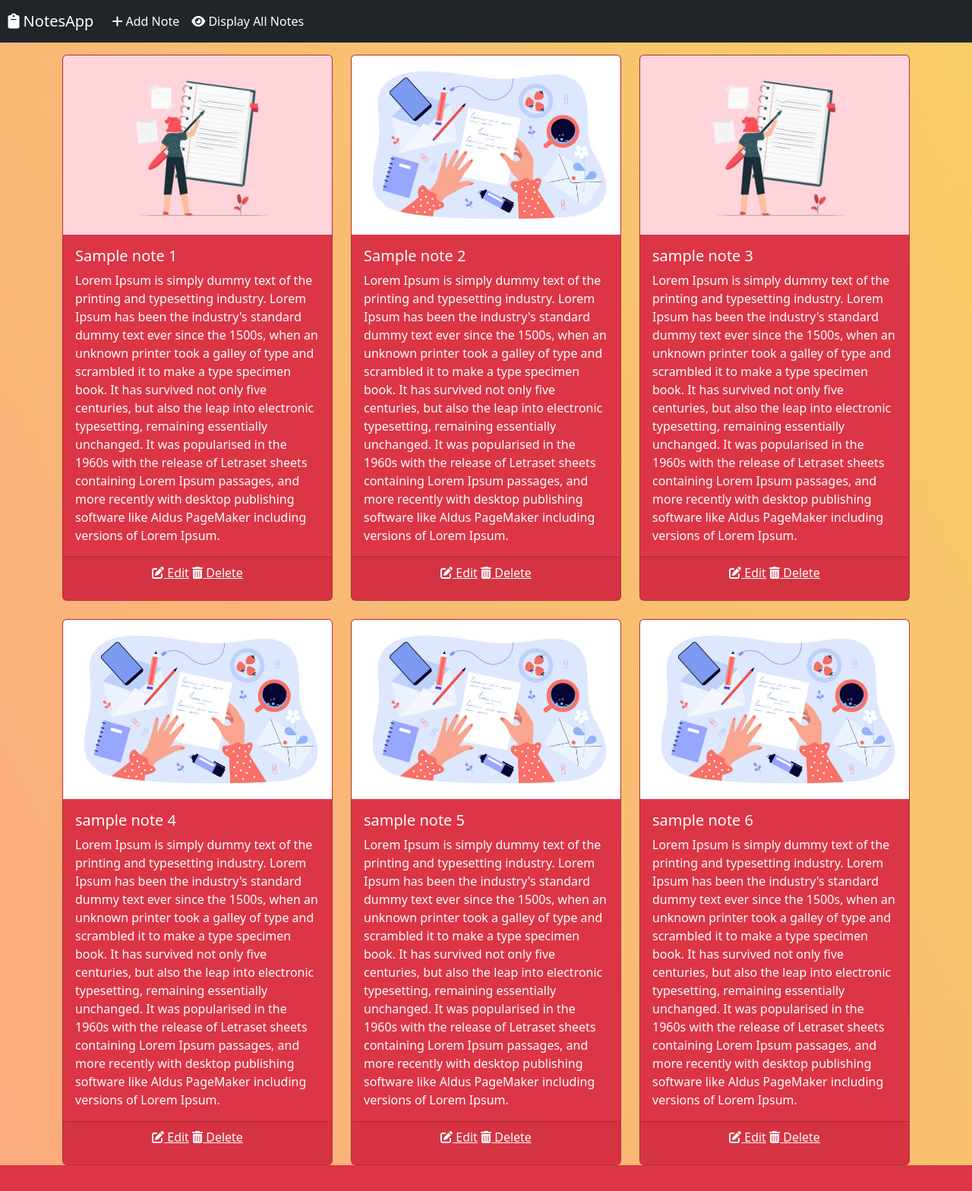
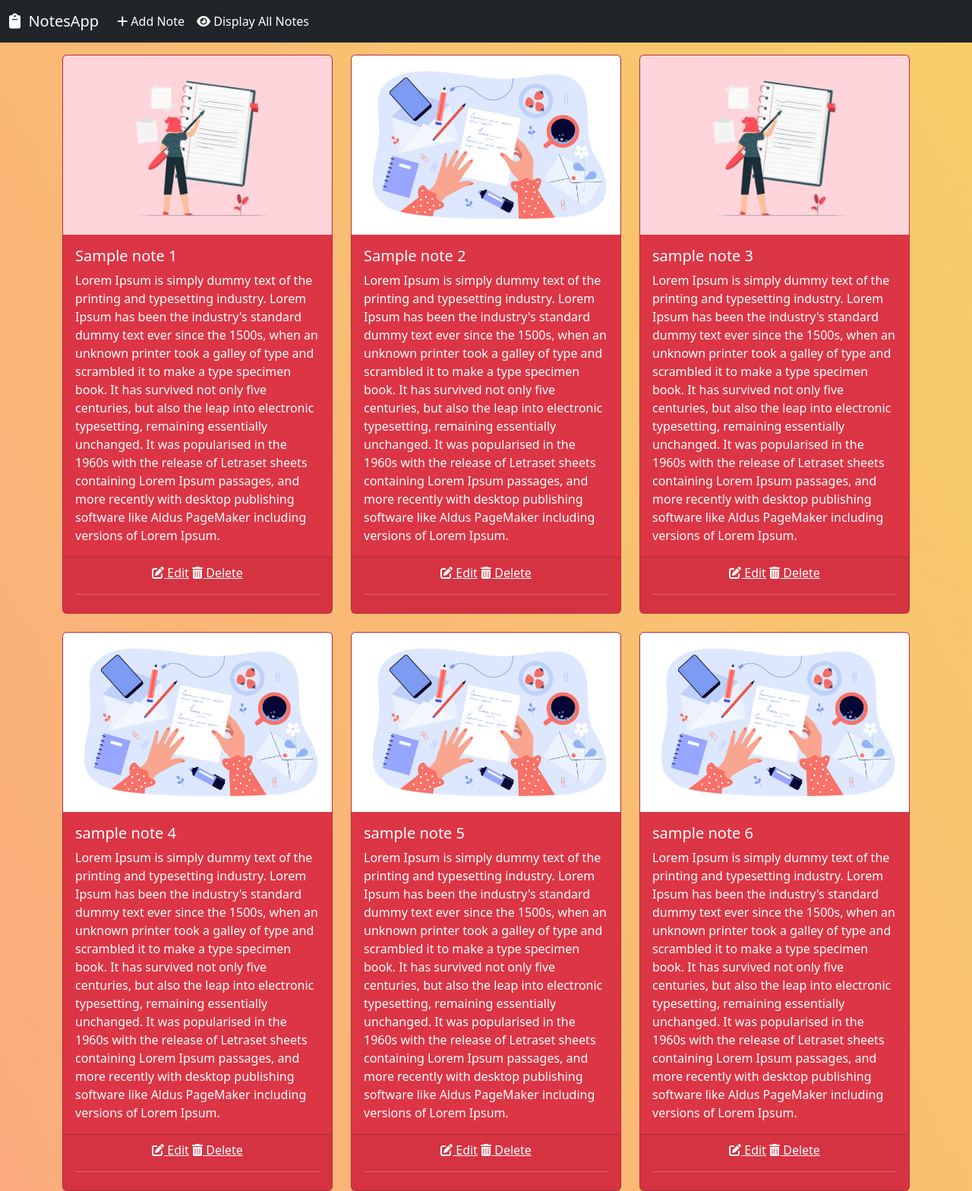
Before and after one commit to sreeragk66/NotesApp, a Django app: page /notes/display in a window 1280 px wide. Shown: the whole page at 76% size. Before the commit the page ends 1534 px from the top, so only its background shows below. Run offline with Django 4.2, Linux system fonts and the light colour scheme; data comes from the database, SQL or seed files in the repository; some libraries are stand-ins or nearby versions.

Commit message:
responsive issues fixed

```diff
--- a/NotesApp/urls.py
+++ b/NotesApp/urls.py
@@ -20,6 +20,7 @@ from django.conf.urls.static import static
 
 urlpatterns = [
     path('admin/', admin.site.urls),
+    path('',include('notes.urls')),
     path('notes/',include('notes.urls')),
 
 ] + static(settings.MEDIA_URL, document_root=settings.MEDIA_ROOT)
--- a/notes/templates/base.html
+++ b/notes/templates/base.html
@@ -1,32 +1,36 @@
-<!DOCTYPE html>
+<!doctype html>
 {%load static%}
 <html lang="en">
 <head>
     <meta charset="UTF-8">
-    <title>NotesApp</title>
-     <script src="https://kit.fontawesome.com/adcb20092d.js" crossorigin="anonymous"></script>
-    <link rel="stylesheet" href="{%static 'css/style.css'%}">
+    <meta name="viewport"
+          content="width=device-width, user-scalable=no, initial-scale=1.0, maximum-scale=1.0, minimum-scale=1.0">
+    <meta http-equiv="X-UA-Compatible" content="ie=edge">
+    <title>Document</title>
     <!-- CSS only -->
 <link href="https://cdn.jsdelivr.net/npm/bootstrap@5.2.0/dist/css/bootstrap.min.css" rel="stylesheet" integrity="sha384-gH2yIJqKdNHPEq0n4Mqa/HGKIhSkIHeL5AyhkYV8i59U5AR6csBvApHHNl/vI1Bx" crossorigin="anonymous">
     <!-- JavaScript Bundle with Popper -->
 <script src="https://cdn.jsdelivr.net/npm/bootstrap@5.2.0/dist/js/bootstrap.bundle.min.js" integrity="sha384-A3rJD856KowSb7dwlZdYEkO39Gagi7vIsF0jrRAoQmDKKtQBHUuLZ9AsSv4jD4Xa" crossorigin="anonymous"></script>
+      <script src="https://kit.fontawesome.com/adcb20092d.js" crossorigin="anonymous"></script>
+    <link rel="stylesheet" href="{%static 'css/style.css'%}">
 </head>
 <body>
 <nav class="navbar navbar-expand-lg navbar-dark bg-dark">
-  <a class="navbar-brand" href="{%url 'display'%}">&nbsp;&nbsp;<i class="fa-solid fa-clipboard"></i>&nbsp;NotesApp</a>
-  <button class="navbar-toggler" type="button" data-toggle="collapse" data-target="#navbarSupportedContent" aria-controls="navbarSupportedContent" aria-expanded="false" aria-label="Toggle navigation">
+  <div class="container-fluid">
+    <a class="navbar-brand" href="#"><i class="fa-solid fa-clipboard"></i>&nbsp;&nbsp;NotesApp</a>
+    <button class="navbar-toggler" type="button" data-bs-toggle="collapse" data-bs-target="#navbarSupportedContent" aria-controls="navbarSupportedContent" aria-expanded="false" aria-label="Toggle navigation">
       <span class="navbar-toggler-icon"></span>
     </button>
-
     <div class="collapse navbar-collapse" id="navbarSupportedContent">
-    <ul class="navbar-nav mr-auto">
-      <li class="nav-item active">
+      <ul class="navbar-nav me-auto mb-2 mb-lg-0">
+        <li class="nav-item">
           <a class="nav-link active" href="{%url 'home'%}"><i class="fa-solid fa-plus"></i>&nbsp;Add Note</a>
         </li>
         <li class="nav-item">
           <a class="nav-link active" href="{%url 'display'%}"><i class="fa-solid fa-eye"></i>&nbsp;Display All Notes</a>
         </li>
       </ul>
+    </div>
   </div>
 </nav>
 <div class="container">
--- a/notes/templates/display.html
+++ b/notes/templates/display.html
@@ -19,6 +19,7 @@
                   <span>
                       <a href="{%url 'remove' note.id%}" class="text-white"><i class="fa-solid fa-trash-can fa-bg"></i>&nbsp;Delete</a>
                   </span>
+                  <hr>
                   </p>
               </div>
             </div>
```
Lines whose indentation alone changed are shown as unchanged.
